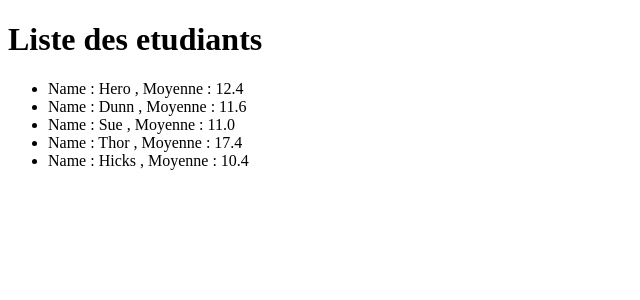
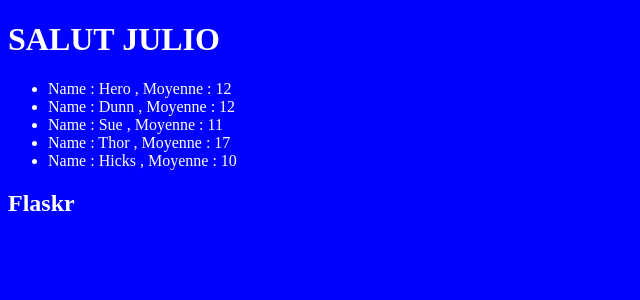
Before and after one commit to Roulioo/Ap_Flask, a Flask app: page / in a window 1280 px wide. Shown: the top 300 px of the page, without its empty margins (0-640 px from the left). Run offline with Flask 2, Linux system fonts and the light colour scheme.

Commit message:
Add documents

```diff
--- a/run.py
+++ b/run.py
@@ -5,33 +5,38 @@ import utils as u
 
 # render permet de gerer la partit template
 
-app = Flask(__name__) # objet
+app = Flask(__name__)  # objet
+
+# on creer une simple variable avec notre donnee
+
+users = [
+    {'name': 'Hero', 'grade': 1, 'notes': [15, 17, 11, 9, 10]},
+    {'name': 'Dunn', 'grade': 2, 'notes': [10, 11, 11, 19, 7]},
+    {'name': 'Sue', 'grade': 2, 'notes': [13, 17, 9, 9, 7]},
+    {'name': 'Thor', 'grade': 1, 'notes': [15, 17, 20, 19, 16]},
+    {'name': 'Hicks', 'grade': 1, 'notes': [13, 10, 11, 6, 12]},
+]
+
 
 # premiere route
-@app.route('/') # decorateur
-
+@app.route('/')  # decorateur
 def index():
-
-    # on creer une simple variable avec notre donnee
-
-    users =  [
-        {'name' : 'Hero', 'grade' : 1, 'notes' : [15,17,11,9,10] },
-        {'name' : 'Dunn', 'grade' : 2, 'notes' : [10,11,11,19,7] },
-        {'name' : 'Sue', 'grade' : 2, 'notes' : [13,17,9,9,7] },
-        {'name' : 'Thor', 'grade' : 1, 'notes' : [15,17,20,19,16] },
-        {'name' : 'Hicks', 'grade' : 1, 'notes' : [13,10,11,6,12] },
-    ]
 
     # dans data, on stocke notre variable et title de meme
 
-    return render_template('index.html', data = users, title="Liste des etudiants", average = u.moyenne)
+    return render_template('index.html', data=users, title="Liste des etudiants", average=u.moyenne)
 
 # deuxieme route
 
-@app.route('/contact') # dans la console avec /contact on accede a cette page
 
+@app.route('/contact')  # dans la console avec /contact on accede a cette page
 def contact():
-    return 'Page contact' # on affiche "page contact"
+    return 'Page contact'  # on affiche "page contact"
+
+
+@app.route('/best')  # dans la console avec /contact on accede a cette page
+def best():
+    return render_template('best.html', maximum=u.moyenne_max, data = users)
 
 
 if __name__ == "__main__":
--- /dev/null
+++ b/static/css/style.css
@@ -0,0 +1,10 @@
+.home{
+    background-color:blue;
+    color: white;
+}
+
+
+.best__student{
+    background-color: pink;
+    color:black;
+}
--- /dev/null
+++ b/templates/base.html
@@ -0,0 +1,29 @@
+<!DOCTYPE html>
+
+<html>
+
+    <head>
+        <meta charset="utf-8">
+        <meta http-equiv="X-UA-Compatible" content="IE=edge">
+        <title>Page Title</title>
+        <meta name="viewport" content="width=device-width, initial-scale=1">
+        <link rel="stylesheet" href="{{ url_for('static', filename='css/style.css') }}">
+    </head>
+
+    <!-- -->
+
+    <body class="{% block classname %}home{% endblock %}">
+
+    <header>
+        {% block header %}
+            <!-- -->
+        {% endblock %}
+    </header>
+
+    {% block content %}
+        <!-- -->
+    {% endblock %}
+
+    </body>
+
+</html>
--- a/templates/index.html
+++ b/templates/index.html
@@ -1,23 +1,25 @@
-<!DOCTYPE html>
+{% extends 'base.html' %} <!-- on importe la page base.html -->
 
-    <html>
+{% block header %}
 
-        <head>
-            <meta charset="utf-8">
-            <meta http-equiv="X-UA-Compatible" content="IE=edge">
-            <title>Page Title</title>
-            <meta name="viewport" content="width=device-width, initial-scale=1">
-        </head>
+    <title>
+        {% block title %}{% endblock %} - Flaskr
+    </title>
 
-        <body>
-            <h1>{{title}}</h1>
-            <ul>
-                {% for user in data %}
-                <li> Name : {{user['name']}} , Moyenne : {{average(user['notes'])}} </li>
-                {% endfor %}
-            </ul>
-        </body>
+    <h1>SALUT JULIO</h1>
 
-        <!-- <script> alert("Tu es fou toi !")</script> -->
+{% endblock %}
 
-    </html>
+{% block content %}
+
+    <ul>
+        {% for user in data %}
+        <li> Name : {{user['name']}} , Moyenne : {{average(user['notes'])}} </li>
+        {% endfor %}
+    </ul>
+
+    <nav>
+        <h1>Flaskr</h1><ul></ul>
+    </nav>
+
+{% endblock %}
--- a/utils.py
+++ b/utils.py
@@ -7,4 +7,17 @@ def moyenne(l):
     if len(l) == 0:
         raise "Division by zero"
 
-    return sum(l)/len(l)
+    return round(sum(l)/len(l))
+
+def moyenne_max(users):
+
+    maximum, name = 0, ''
+
+    for user in users:
+
+        m = moyenne(user['notes'])
+
+        if m > maximum:
+            maximum, name = m, user['name']
+
+    return maximum, name
```
Also changed, not shown: requirements.txt (added, +11 -0 lines), templates/best.html (added, +11 -0 lines).
